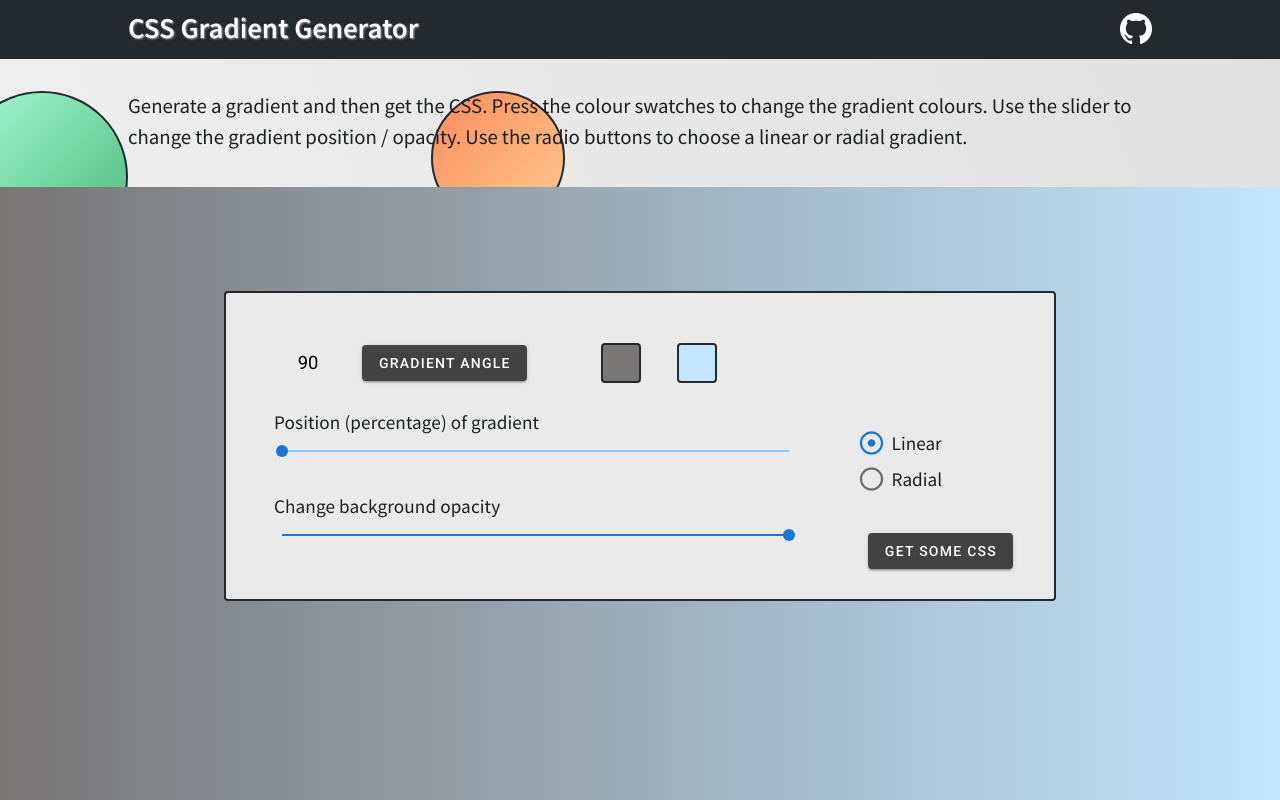
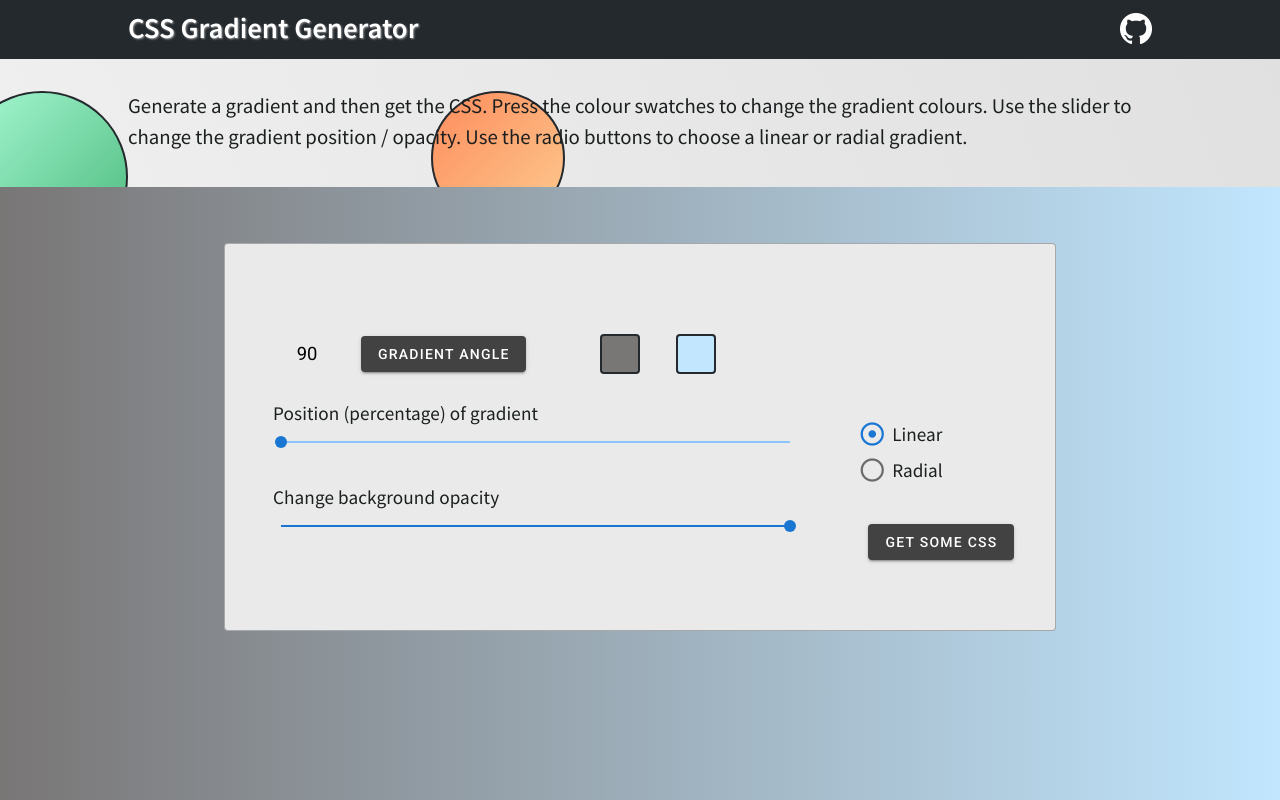
Before and after one commit to jhkette/css-gradient, a Vue app: page / in a window 1280 px wide. Built offline with nearby package versions, Linux system fonts and the light colour scheme.

Commit message:
more css changes

```diff
--- a/src/App.vue
+++ b/src/App.vue
@@ -91,12 +91,12 @@ export default {
   width: 65%;
   margin: auto;
   position: relative;
- top: -33.5rem;
+ top: -36.5rem;
   background-color: #eaeaea;
   border-radius: 0.25rem;
-  padding: 2rem 3rem;
+  padding: 4.5rem 3rem;
   z-index: 100;
-  border: 2px solid #24292e;
+  border: 1px solid #24292e56;
 }
 
 .cross {
```
